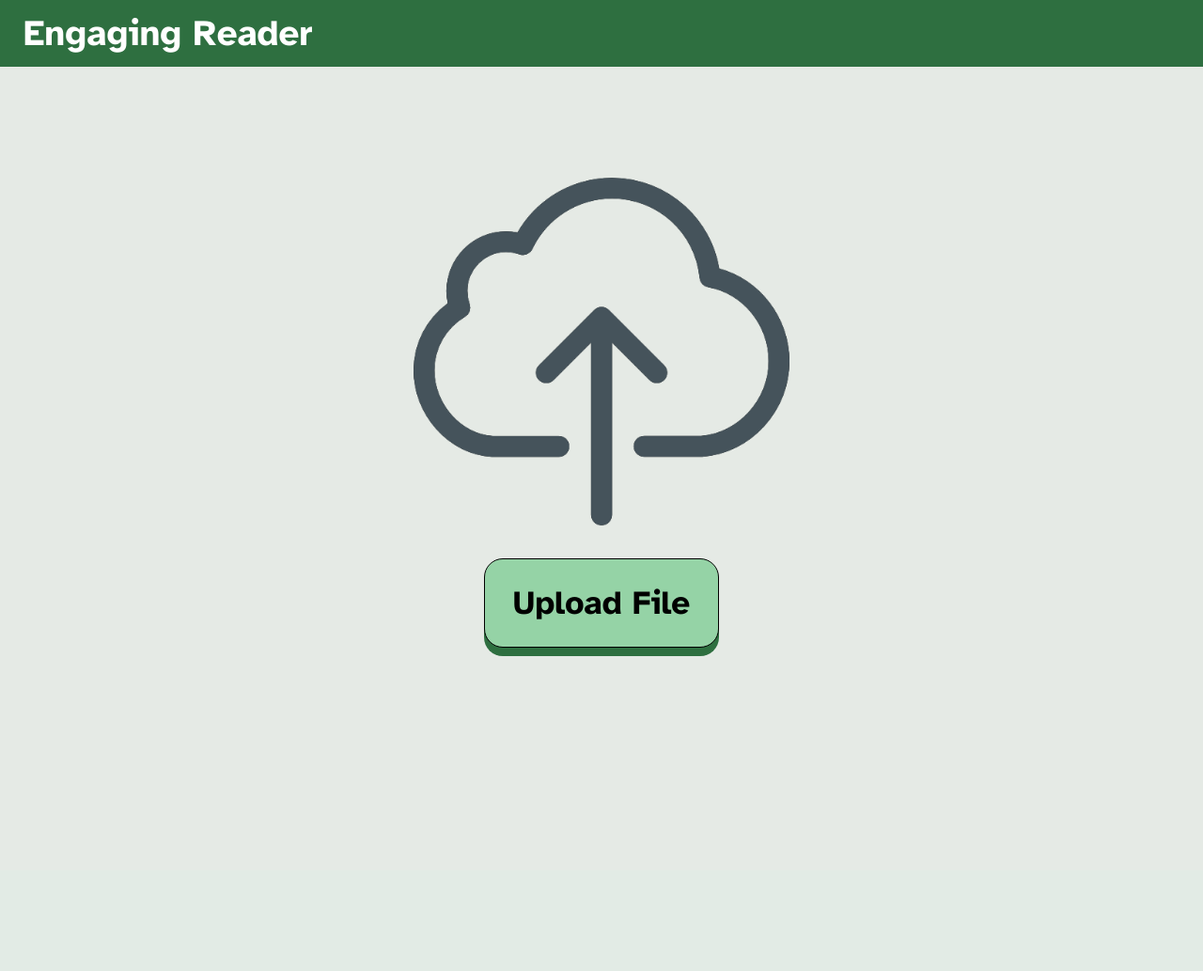
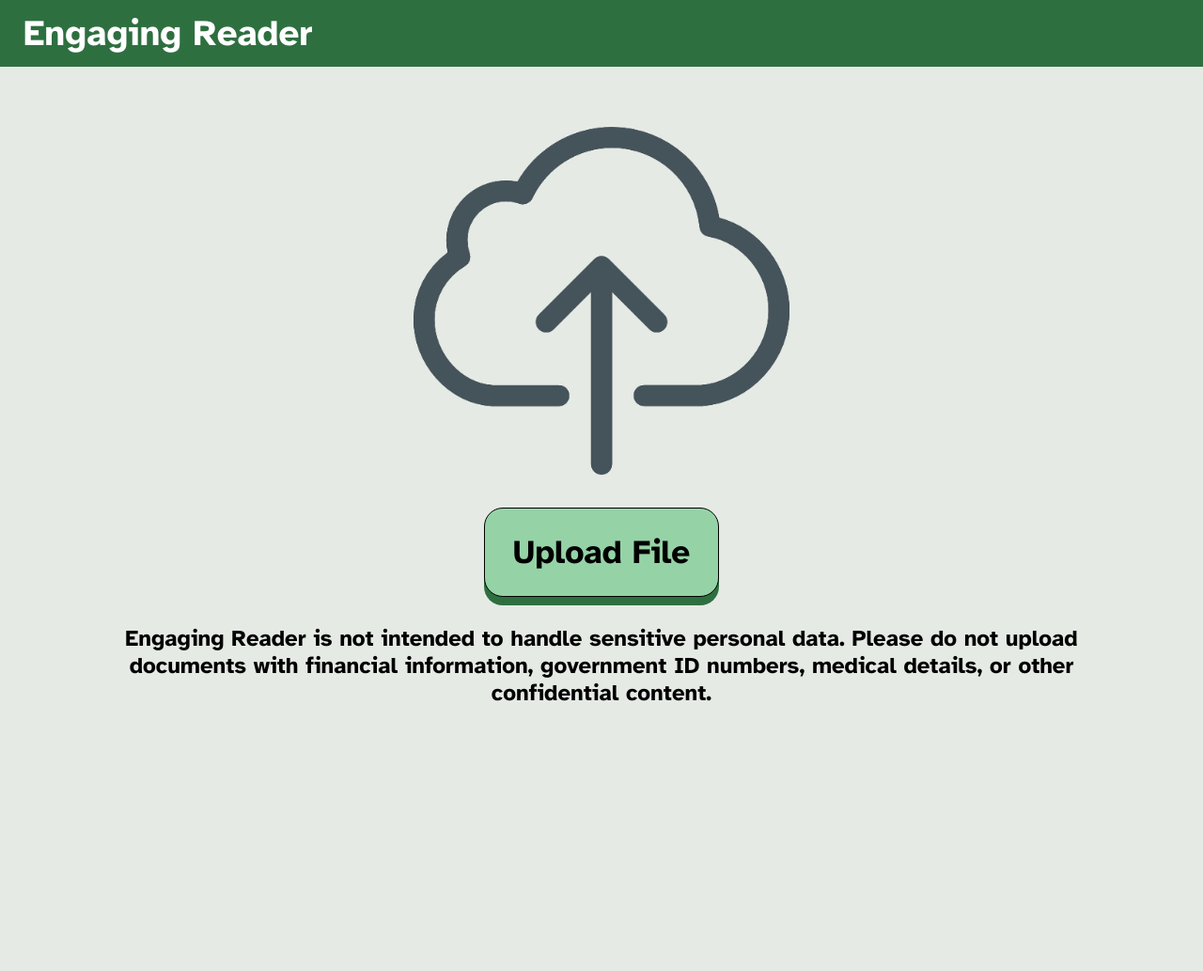
Before and after one commit to Bimpiel/EngagingReader, a Flask app: page / in a window 1280 px wide. Shown: the whole page at 94% size. Before the commit the page ends 698 px from the top, so only its background shows below. Run offline with Flask 3, Linux system fonts and the light colour scheme; parts of the project's set-up code (start-up, migrations or seed data) failed here and were passed over; some libraries are stand-ins or nearby versions.

Commit message:
Disclaimer Added

```diff
--- a/static/style.css
+++ b/static/style.css
@@ -49,14 +49,27 @@ body {
 #upload-container {
     display: flex;
     width: 100%;
-    height: 100%;
-    justify-content: center;
+    min-height: auto;
+    justify-content: flex-start;
     align-items: center;
+    flex-direction: column;
+    padding-bottom: clamp(20px, 4vw, 40px);
+}
+
+.disclaimer {
+    margin-top: clamp(5px, 3vw, 10px);
+    font-size: clamp(1rem, 3vw, 1.5rem);
+    color: black;
+    font-weight: 700;
+    text-align: center;
+    max-width: 90%;
+    line-height: 1.2;
+    padding: 0 clamp(15px, 4vw, 25px);
 }
 
 .drop-area {
     display: flex;
-    margin-top: clamp(70px, 12vw, 160px); /* Optimized spacing for all devices */
+    margin-top: clamp(70px, 10vw, 100px); /* Reduced to keep content above fold */
     flex-direction: column;
     justify-content: center;
     align-items: center;
@@ -65,7 +78,7 @@ body {
     cursor: pointer;
     transition: background-color 0.3s ease;
     width: 100%;
-    height: 100%;
+    height: auto;
     padding: clamp(10px, 3vw, 20px);
     box-sizing: border-box;
 }
--- a/templates/index.html
+++ b/templates/index.html
@@ -29,6 +29,7 @@
             <label for="fileInput" class="labBtn">Upload File</label>
             <input type="file" id="fileInput" accept="image/*,.png,.jpg,.jpeg,.heic,.heif,.webp,.pdf,application/pdf">
         </div>
+        <p class="disclaimer">Engaging Reader is not intended to handle sensitive personal data. Please do not upload documents with financial information, government ID numbers, medical details, or other confidential content.</p>
         </div>
 
         <div id="text-display" tabindex="0" role="document" aria-label="Extracted text content"></div>
```
